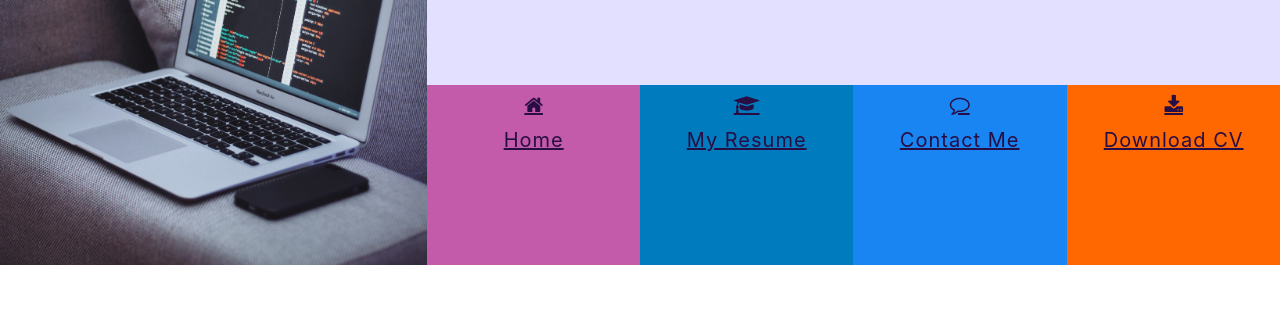
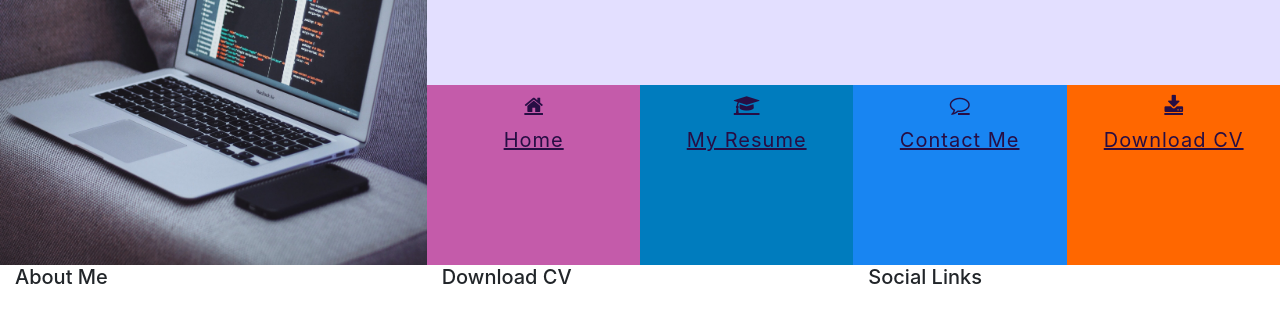
Before and after one commit to Code-Institute-Submissions/milestone-project-1-resume, a plain HTML site: page index.html in a window 1280 px wide. Shown: the part 165-488 px from the top of the page. Drawn offline with nearby package versions, Linux system fonts and the light colour scheme.

Commit message:
added padding and display styling for body elements

```diff
--- a/index.html
+++ b/index.html
@@ -60,7 +60,24 @@
 <section>
 </section>
 
-<footer>
+<!---FOOTER SECTION WITH ABOUT ME SECTION, DOWNLOAD CV BUTTON AND SOCIAL LINKS-->
+<footer class= "container-fluid">
+  <div class="row">
+<div class="col-sm-4">
+   <h5 class="general-sub">About Me</h5>
+   <p class="inline-block">
+
+   </p>
+</div>
+<div class="col-sm-4">
+   <h5 class="general-sub">Download CV</h5>
+</div>
+<div class="col-sm-4">
+   <h5 class="general-sub">Social Links</h5>
+</div>
+
+  </div>
+
 </footer>
 
 </body>
```
